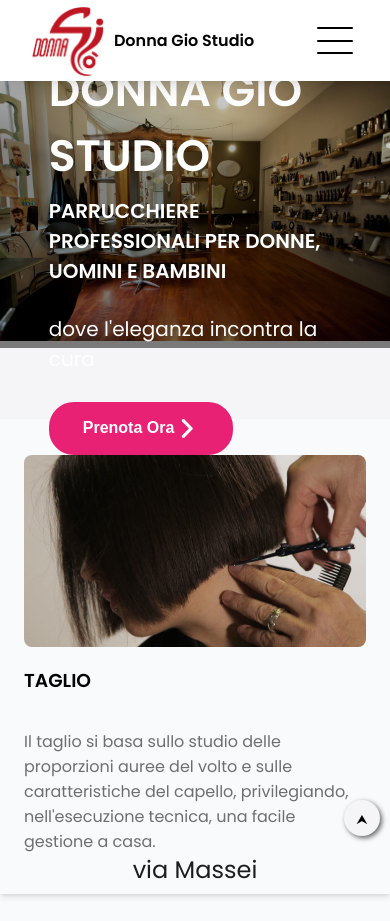
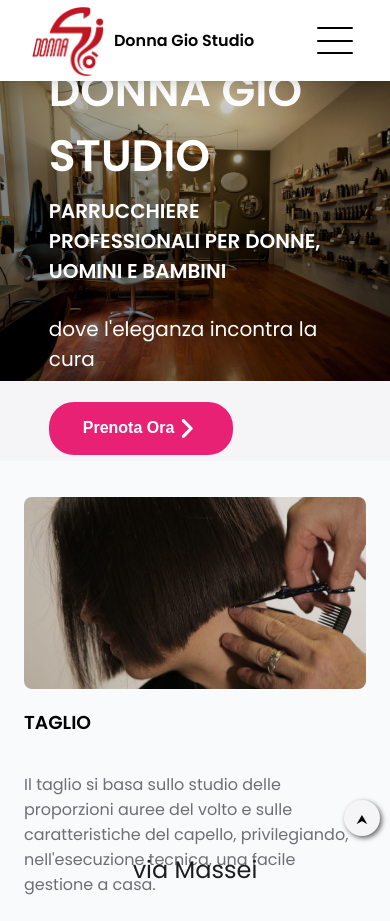
Before and after one commit to agustincriado/donnagio, a PHP site: page /massei.html in a window 390 px wide. Shown: the top 921 px of the page. Run offline with PHP 8.4, Linux system fonts and the light colour scheme.

Commit message:
fix visual impair on main image

```diff
--- a/styles/new_styles.css
+++ b/styles/new_styles.css
@@ -282,9 +282,10 @@ iframe.box-shadow {
 @media (max-width: 480px) {
   .image-main, .image-overlay {
     max-height: 300px;
+    height: 300px;
   }
   .section {
-    min-height: 40vh;
+    min-height: 45vh;
   }
   .main-text-container {
     max-height: 350px;
--- a/styles/styles.css
+++ b/styles/styles.css
@@ -113,7 +113,7 @@ body, html {
 @media (max-width: 480px) {
   .container {
     justify-content: flex-start;
-    background-color: #e3bdb0;
+    /* background-color: #e3bdb0; */
     padding: .5rem 0 1rem 0;
   }
   .main-logo {
```
